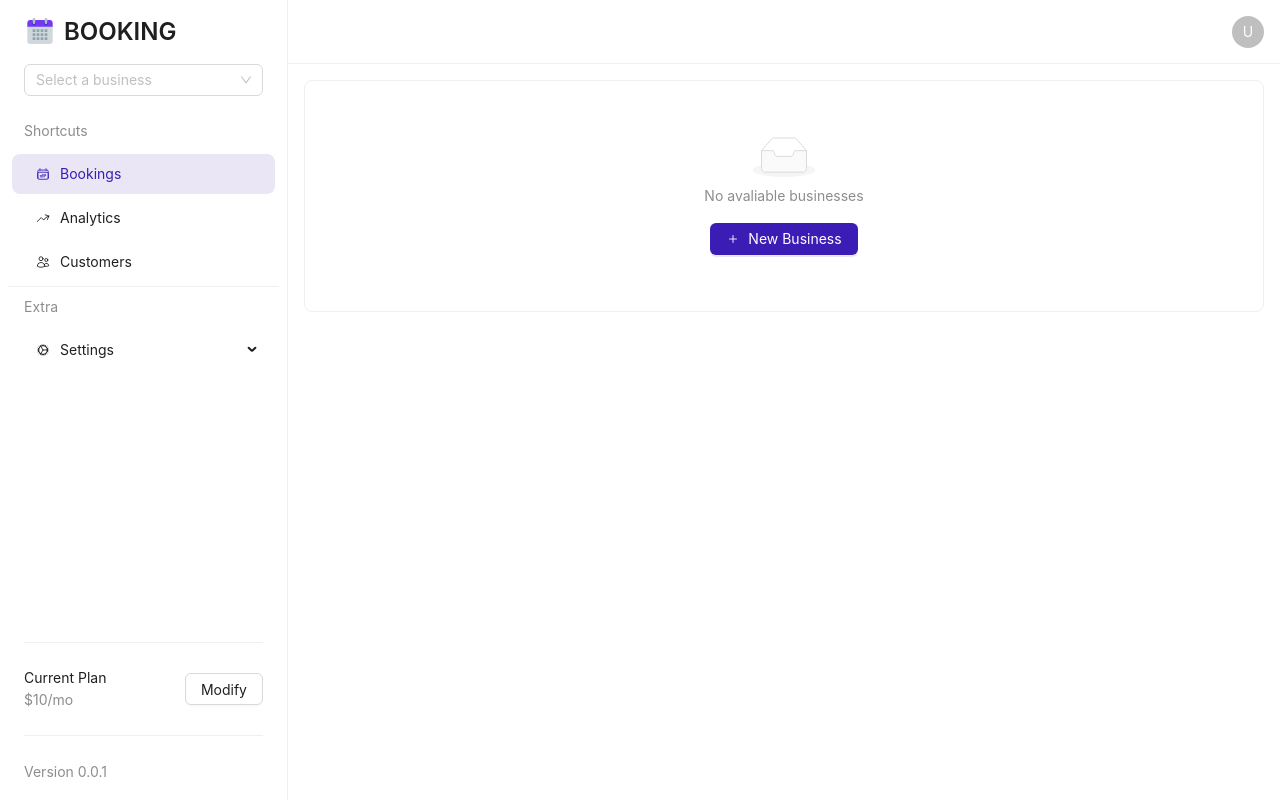
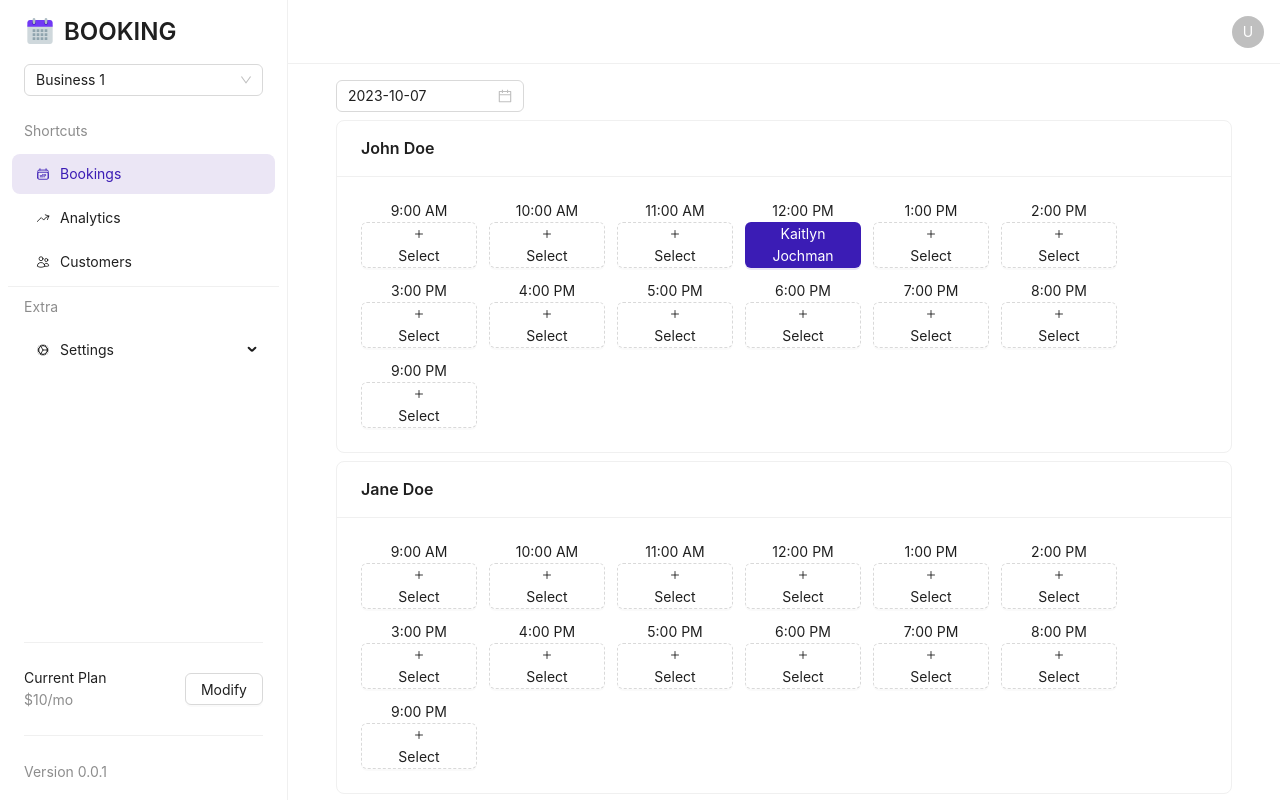
Before and after one commit to ontwerpllc/booking, a React (Vite) app: page /admin/default in a window 1280 px wide. Built offline with nearby package versions, Linux system fonts and the light colour scheme.

Commit message:
Start timeslots

```diff
--- a/package.json
+++ b/package.json
@@ -15,6 +15,7 @@
     "antd": "^5.9.4",
     "antd-img-crop": "^4.13.0",
     "clsx": "^2.0.0",
+    "dayjs": "^1.11.10",
     "postcss-antd-fixes": "^0.2.0",
     "react": "^18.2.0",
     "react-dom": "^18.2.0",
--- /dev/null
+++ b/src/icons/chevron-left.tsx
@@ -0,0 +1,26 @@
+import Icon from '@ant-design/icons';
+import { CustomIconComponentProps } from '@ant-design/icons/lib/components/Icon';
+
+const ChevronLeftSvg = () => (
+  <svg
+    xmlns="http://www.w3.org/2000/svg"
+    fill="none"
+    viewBox="0 0 24 24"
+    strokeWidth={1.5}
+    stroke="currentColor"
+    width="1em"
+    height="1em"
+  >
+    <path
+      strokeLinecap="round"
+      strokeLinejoin="round"
+      d="M15.75 19.5L8.25 12l7.5-7.5"
+    />
+  </svg>
+);
+
+const ChevronLeftIcon = (props: Partial<CustomIconComponentProps>) => (
+  <Icon component={ChevronLeftSvg} {...props} />
+);
+
+export default ChevronLeftIcon;
--- /dev/null
+++ b/src/icons/chevron-right.tsx
@@ -0,0 +1,26 @@
+import Icon from '@ant-design/icons';
+import { CustomIconComponentProps } from '@ant-design/icons/lib/components/Icon';
+
+const ChevronRightSvg = () => (
+  <svg
+    xmlns="http://www.w3.org/2000/svg"
+    fill="none"
+    viewBox="0 0 24 24"
+    strokeWidth={1.5}
+    stroke="currentColor"
+    width="1em"
+    height="1em"
+  >
+    <path
+      strokeLinecap="round"
+      strokeLinejoin="round"
+      d="M8.25 4.5l7.5 7.5-7.5 7.5"
+    />
+  </svg>
+);
+
+const ChevronRightIcon = (props: Partial<CustomIconComponentProps>) => (
+  <Icon component={ChevronRightSvg} {...props} />
+);
+
+export default ChevronRightIcon;
--- /dev/null
+++ b/src/lib/dayjs.ts
@@ -0,0 +1,4 @@
+import dayjs from 'dayjs';
+import * as isToday from 'dayjs/plugin/isToday';
+
+dayjs.extend(isToday);
--- a/src/routes/admin/[companyId]/components/navigation-bar.tsx
+++ b/src/routes/admin/[companyId]/components/navigation-bar.tsx
@@ -10,7 +10,7 @@ import {
   theme,
 } from 'antd';
 import BrandIcon from '../../../../components/brand-icon';
-import { useLocation } from 'react-router-dom';
+import { Navigate, useLocation } from 'react-router-dom';
 import PlanModal from './plan-modal';
 import { useState } from 'react';
 
@@ -26,6 +26,7 @@ type SelectEventHandler = Required<SelectProps>['onSelect'];
 type Props = {
   menuItems: MenuItem[];
   businesses: SelectProps['options'];
+  defaultBusiness?: string;
   onMenuSelect: MenuSelectEventHandler;
   onBusinessSelect: SelectEventHandler;
   onClosableAction?: () => void;
@@ -47,6 +48,7 @@ const NavigationBar = (props: Props) => {
     onMenuSelect,
     onBusinessSelect,
     onClosableAction,
+    defaultBusiness,
     isLoading,
     basePath,
     businesses,
@@ -70,6 +72,22 @@ const NavigationBar = (props: Props) => {
     onBusinessSelect(value, option);
   };
 
+  const isDefaultBusiness = defaultBusiness === 'default';
+
+  const selectedBusiness =
+    businesses?.find((business) => business.value === defaultBusiness)?.value ??
+    defaultBusiness === 'default'
+      ? businesses?.[0]?.value
+      : undefined;
+
+  if (selectedBusiness !== defaultBusiness && !isDefaultBusiness) {
+    if (!selectedBusiness) {
+      return <Navigate to={`/admin/default`} />;
+    }
+
+    return <Navigate to={`/admin/${selectedBusiness}`} />;
+  }
+
   return (
     <div
       className="flex flex-col justify-between h-full"
@@ -89,6 +107,7 @@ const NavigationBar = (props: Props) => {
             onSelect={onBusinessSelectWrapper}
             options={businesses}
             loading={isLoading}
+            defaultValue={selectedBusiness}
           />
         </div>
         <Menu
--- a/src/routes/admin/[companyId]/components/new-business-modal.tsx
+++ b/src/routes/admin/[companyId]/components/new-business-modal.tsx
@@ -19,6 +19,8 @@ const NewBusinessModal = (props: Props) => {
   const onCancel = () => {
     setIsModalOpen(false);
     businessInfoForm.resetFields();
+    setStep(0);
+    setPlan(undefined);
   };
 
   const onSubmit = () => {
--- a/src/routes/admin/[companyId]/index.tsx
+++ b/src/routes/admin/[companyId]/index.tsx
@@ -1,8 +1,178 @@
+import {
+  Button,
+  Card,
+  Col,
+  DatePicker,
+  Drawer,
+  Row,
+  Space,
+  Typography,
+  theme,
+} from 'antd';
+import dayjs from 'dayjs';
+import PlusSmallIcon from '../../../icons/plus-small';
+import { useState } from 'react';
+
+const { useToken } = theme;
+const { Text } = Typography;
+
+const employees = [
+  {
+    name: 'John Doe',
+    id: 1,
+    appointments: [
+      {
+        timeSlotId: 4,
+        user: {
+          firstName: 'Kaitlyn',
+          lastName: 'Jochman',
+        },
+      },
+    ],
+  },
+  {
+    name: 'Jane Doe',
+    id: 2,
+  },
+];
+
+const timeSlots = [
+  {
+    id: 1,
+    time: '9:00 AM',
+  },
+  {
+    id: 2,
+    time: '10:00 AM',
+  },
+  {
+    id: 3,
+    time: '11:00 AM',
+  },
+  {
+    id: 4,
+    time: '12:00 PM',
+  },
+  {
+    id: 5,
+    time: '1:00 PM',
+  },
+  {
+    id: 6,
+    time: '2:00 PM',
+  },
+  {
+    id: 7,
+    time: '3:00 PM',
+  },
+  {
+    id: 8,
+    time: '4:00 PM',
+  },
+  {
+    id: 9,
+    time: '5:00 PM',
+  },
+  {
+    id: 10,
+    time: '6:00 PM',
+  },
+  {
+    id: 11,
+    time: '7:00 PM',
+  },
+  {
+    id: 12,
+    time: '8:00 PM',
+  },
+  {
+    id: 13,
+    time: '9:00 PM',
+  },
+];
+
+type TimeSlot = (typeof timeSlots)[0];
+
 const AdminDashboardIndex = () => {
+  const { token } = useToken();
+  const [selectedTimeSlot, setSelectedTimeSlot] = useState<TimeSlot>();
+  const [isBookingDetailsOpen, setIsBookingDetailsOpen] = useState(false);
+
+  const onBookingSelect = (timeSlot: TimeSlot, open = false) => {
+    setSelectedTimeSlot(timeSlot);
+    open && onBookingDetailsOpen();
+  };
+
+  const onBookingDetailsOpen = () => {
+    setIsBookingDetailsOpen(true);
+  };
+
+  const onBookingDetailsClose = () => {
+    setSelectedTimeSlot(undefined);
+    setIsBookingDetailsOpen(false);
+  };
+
   return (
-    <div>
-      <h1>Admin Dashboard Index</h1>
-    </div>
+    <>
+      <Space direction="vertical" className="w-full">
+        <Row gutter={[16, 6]}>
+          <Col>
+            <DatePicker defaultValue={dayjs()} />
+          </Col>
+        </Row>
+        {employees.map((employee) => (
+          <Card title={employee.name} key={employee.id}>
+            <Row gutter={[12, 12]}>
+              {timeSlots.map((timeSlot) => {
+                const taken = employee.appointments?.find(
+                  (appointment) => appointment.timeSlotId === timeSlot.id,
+                );
+                return (
+                  <Col className="w-32 text-center" key={timeSlot.id}>
+                    <Text>{timeSlot.time}</Text>
+                    <Button
+                      type={taken ? 'primary' : 'dashed'}
+                      className={`grid items-center text-center w-full h-fit`}
+                      style={{
+                        borderColor:
+                          selectedTimeSlot?.id === timeSlot.id
+                            ? token.colorPrimary
+                            : undefined,
+                      }}
+                      onClick={() => {
+                        onBookingSelect(timeSlot, !!taken);
+                      }}
+                    >
+                      {taken ? (
+                        <>
+                          {taken.user.firstName}
+                          <br />
+                          {taken.user.lastName}
+                        </>
+                      ) : (
+                        <>
+                          <PlusSmallIcon />
+                          <br />
+                          Select
+                        </>
+                      )}
+                    </Button>
+                  </Col>
+                );
+              })}
+            </Row>
+          </Card>
+        ))}
+      </Space>
+      <Drawer
+        title="Booking Details"
+        placement="right"
+        onClose={onBookingDetailsClose}
+        open={isBookingDetailsOpen}
+      >
+        {selectedTimeSlot?.time}
+      </Drawer>
+    </>
   );
 };
 
--- a/src/routes/admin/[companyId]/layout.tsx
+++ b/src/routes/admin/[companyId]/layout.tsx
@@ -1,6 +1,6 @@
 import { Outlet, useNavigate, useParams } from 'react-router-dom';
 
-import { Button, Card, Drawer, Empty, MenuProps, theme } from 'antd';
+import { Button, Drawer, Empty, MenuProps, theme } from 'antd';
 import AnalyticsIcon from '../../../icons/analytics';
 import BookingIcon from '../../../icons/booking';
 import UsersIcon from '../../../icons/users';
@@ -115,7 +115,12 @@ const AdminDashboardLayout = () => {
     ),
   ] satisfies MenuItem[];
 
-  const businesses: DefaultOptionType[] = [];
+  const businesses: DefaultOptionType[] = [
+    {
+      label: 'Business 1',
+      value: 'business-1',
+    },
+  ];
 
   return (
     <>
@@ -127,6 +132,7 @@ const AdminDashboardLayout = () => {
           >
             <NavigationBar
               businesses={businesses}
+              defaultBusiness={companyId}
               basePath={basePath}
               menuItems={navigationItems}
               onMenuSelect={onMenuSelect}
@@ -144,7 +150,7 @@ const AdminDashboardLayout = () => {
             />
           </div>
           <main className="py-4">
-            <Card className="mx-4 px-4 sm:px-6 lg:px-8">
+            <div className="mx-4 px-4 sm:px-6 lg:px-8">
               {businesses.length > 0 ? (
                 <Outlet />
               ) : (
@@ -161,7 +167,7 @@ const AdminDashboardLayout = () => {
                   </Button>
                 </Empty>
               )}
-            </Card>
+            </div>
           </main>
         </div>
       </div>
```
Also changed, not shown: 1 other file (tests, documents, lock files or other folders).
